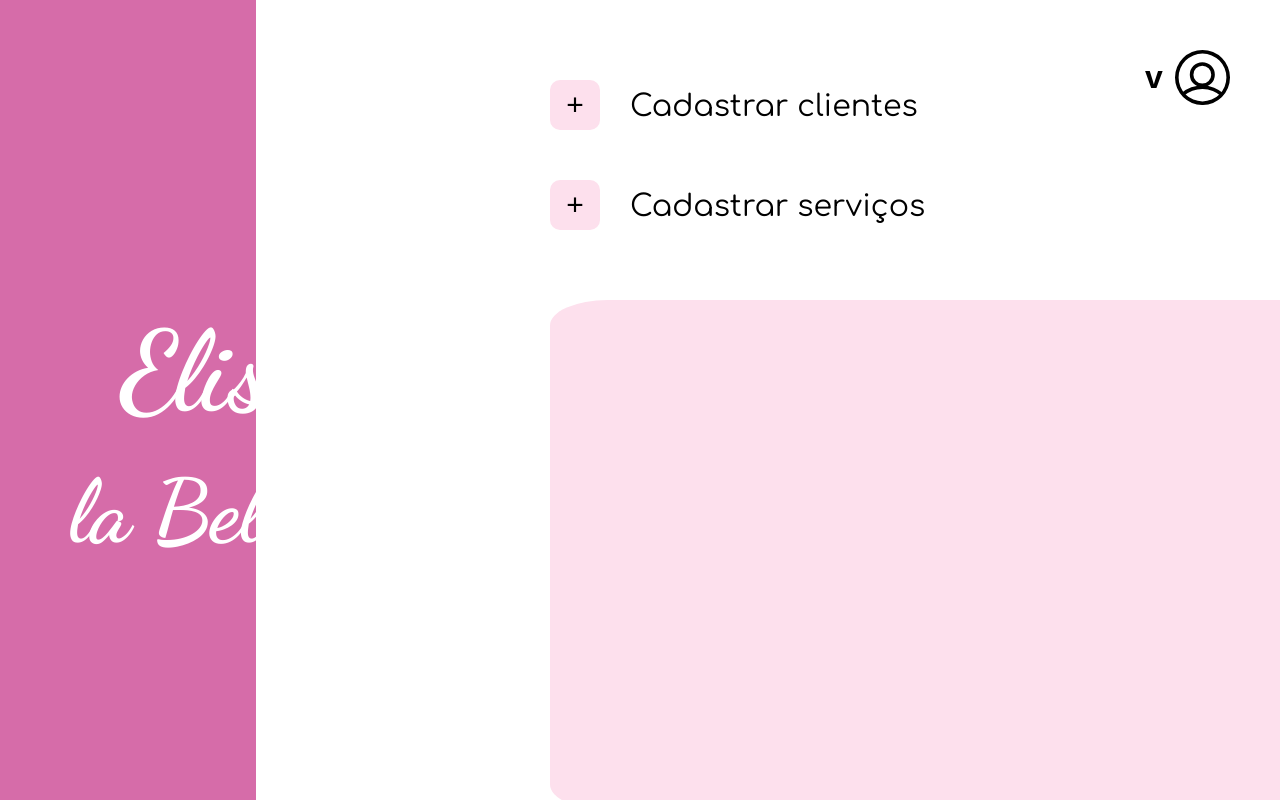
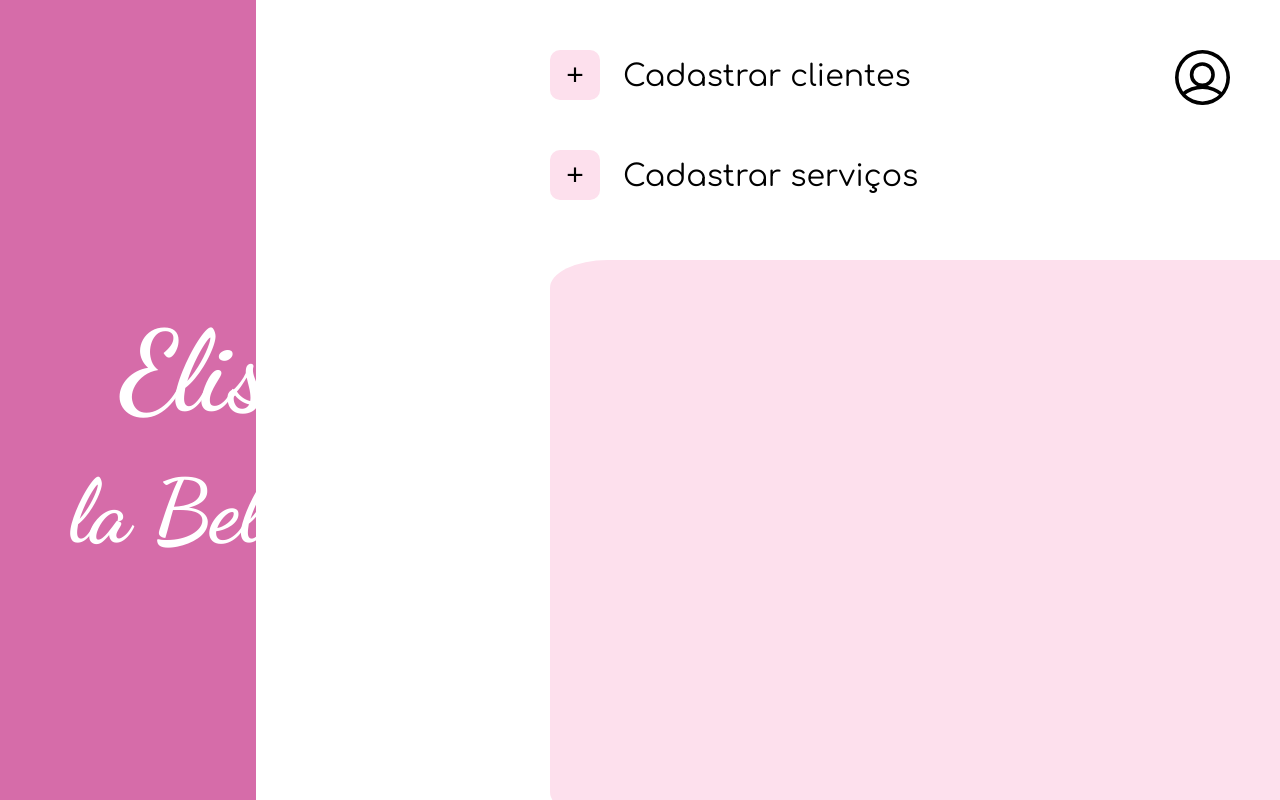
Before and after one commit to phramoscampos-boop/Sistema-de-Gestao---MEI, a plain HTML site: page home/dashboard.html in a window 1280 px wide. Drawn offline with Linux system fonts and the light colour scheme.

Commit message:
cleaning working tree

```diff
--- a/home/dashboard.css
+++ b/home/dashboard.css
@@ -46,11 +46,11 @@ html, body{
 }
 
 .bt_cadastrar_clientes {
-    top: 80px;
+    top: 50px;
 }
 
 .bt_cadastrar_servicos {
-    top: 180px;
+    top: 150px;
 }
 
 .bt_cadastrar_clientes:active, .bt_cadastrar_servicos:active{
@@ -63,7 +63,7 @@ html, body{
 
 .p_clientes, .p_servicos{
     position: fixed;
-    left: 630px;
+    left: 623px;
     width: 800px;
     height: 50px;
     font-size: 30px;
@@ -71,11 +71,11 @@ html, body{
 }
 
 .p_clientes{
-    top: 60px;
+    top: 30px;
 }
 
 .p_servicos{
-    top: 160px;
+    top: 130px;
 }
 
 .dashboard_busca{
@@ -83,11 +83,11 @@ html, body{
     position: fixed;
     left: 550px;
     width: 1150px;
-    height: 510px;
+    height: 560px;
     font-size: 30px;
     border-radius: 5%;
     border: 0px;
-    top: 300px;
+    top: 260px;
 }
 
 .profile_img{
@@ -117,11 +117,11 @@ html, body{
     box-shadow: inset 0 3px 5px rgba(0, 0, 0, 0.2);
 }*/
 
-.profile_arrow{
+/*.profile_arrow{
     font-family: Arial, Helvetica;
     position: absolute;
     right: 80px;
     top: 38px;
     width: 55px;
     height: 55px;
-}
+}*/
```
